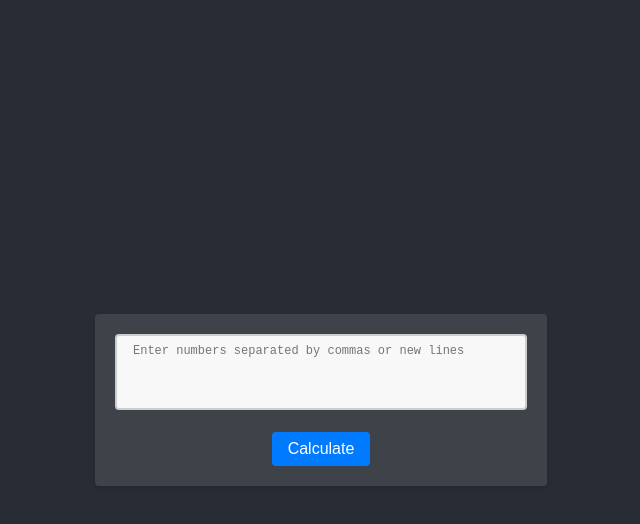
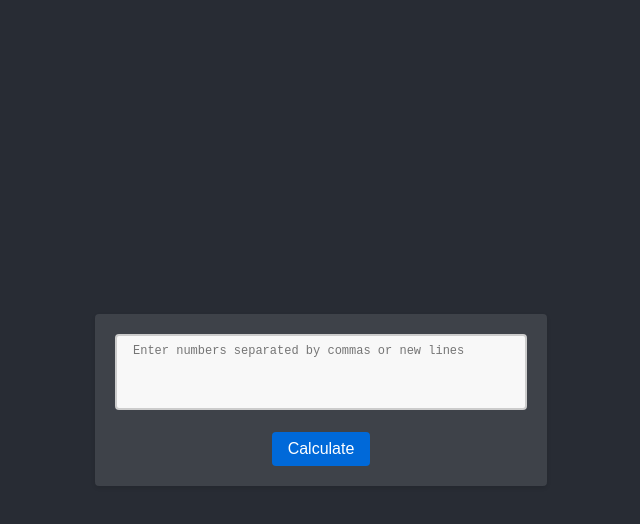
Before and after one commit to satyamrkushwaha/satyam-r-kushwaha-incubyte-assignment, a React (Create React App) app: page / in a window 1280 px wide. In both pictures the pointer is over the button "Calculate". Shown: the top 524 px of the page, without its empty margins (319-959 px from the left). Built offline with nearby package versions, Linux system fonts and the light colour scheme; the HTML template or start-up script is replaced by a standard one.

Commit message:
calculate button hover ui

```diff
--- a/src/App.css
+++ b/src/App.css
@@ -25,6 +25,9 @@ button {
   cursor: pointer;
   transition: background-color 0.3s ease;
 }
+button:hover {
+  background-color: #0069d9;
+}
 textarea {
   padding: 0.5rem 1rem;
   width: 100%;
```
